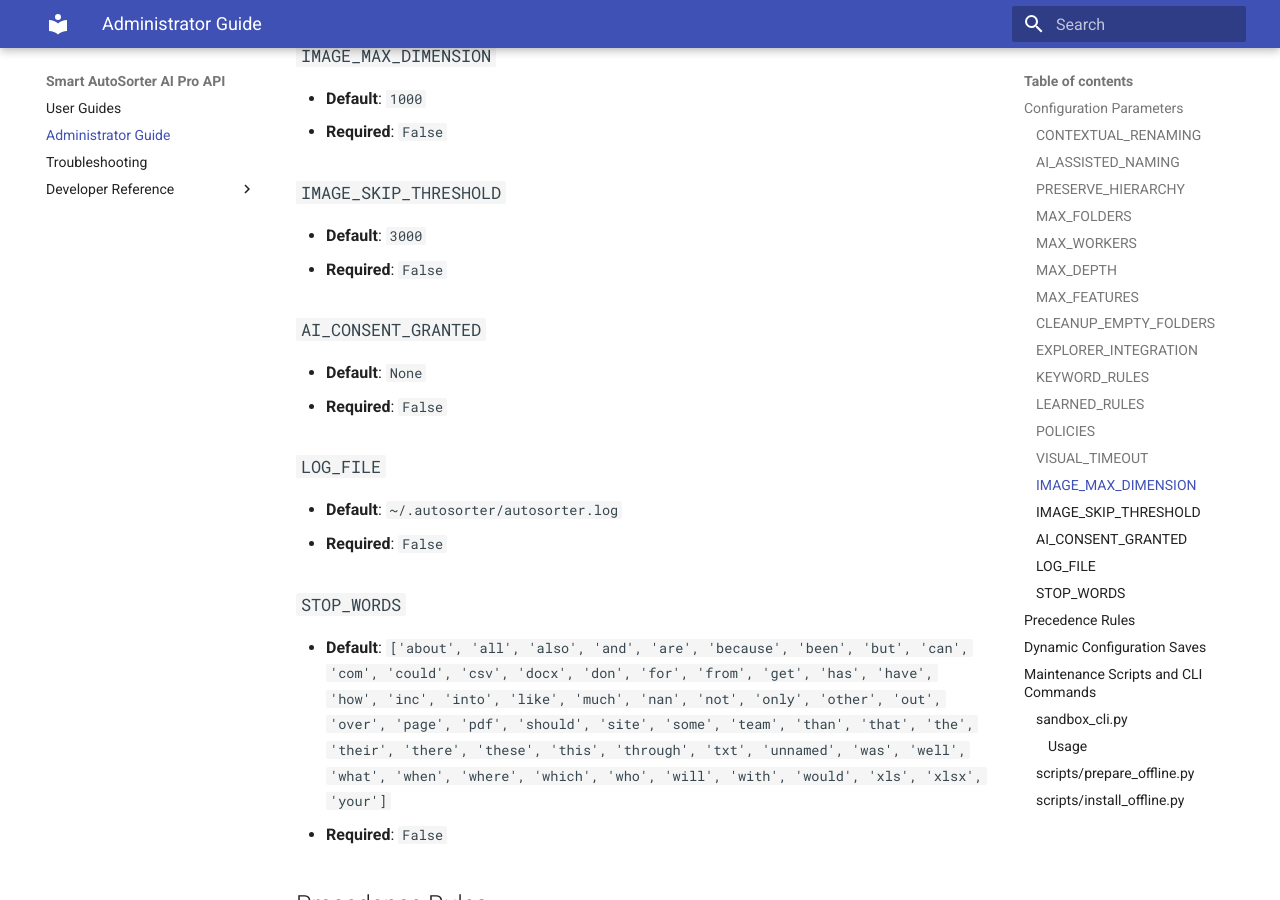
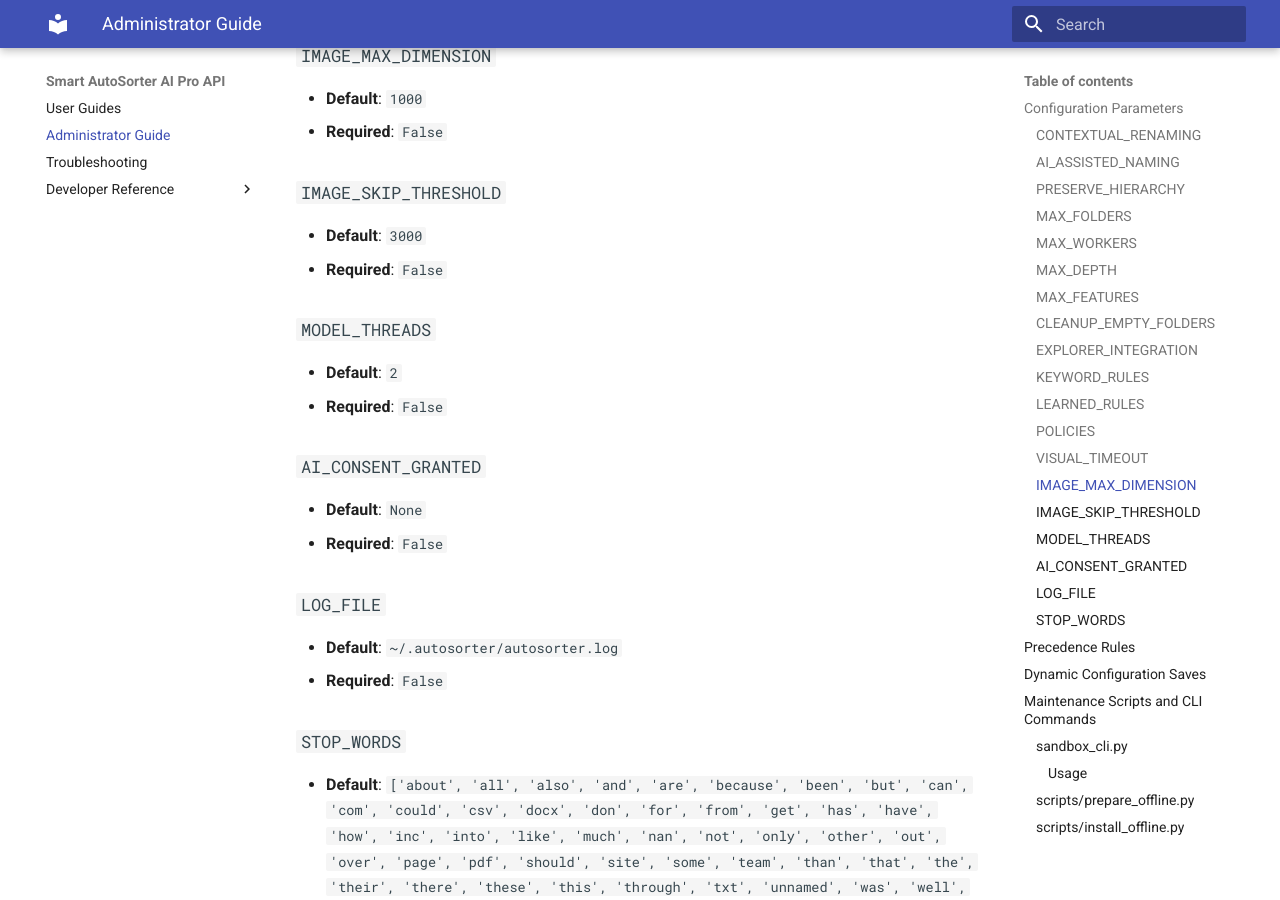
Before and after one commit to fderuiter/sortify, an MkDocs documentation site: the page built from docs/admin_guide.md, in a window 1280 px wide and 900 px high, scrolled down 2123 px. Built offline with MkDocs 1.6.1 and Material for MkDocs 9.7.7, drawn with Linux system fonts in a browser that asks for light colours.

```diff
--- a/docs/admin_guide.md
+++ b/docs/admin_guide.md
@@ -66,6 +66,10 @@ The following parameters are extracted directly from the application's configura
 - **Default**: `3000`
 - **Required**: `False`
 
+### `MODEL_THREADS`
+- **Default**: `2`
+- **Required**: `False`
+
 ### `AI_CONSENT_GRANTED`
 - **Default**: `None`
 - **Required**: `False`
```
Also changed, not shown: 1 other file.
